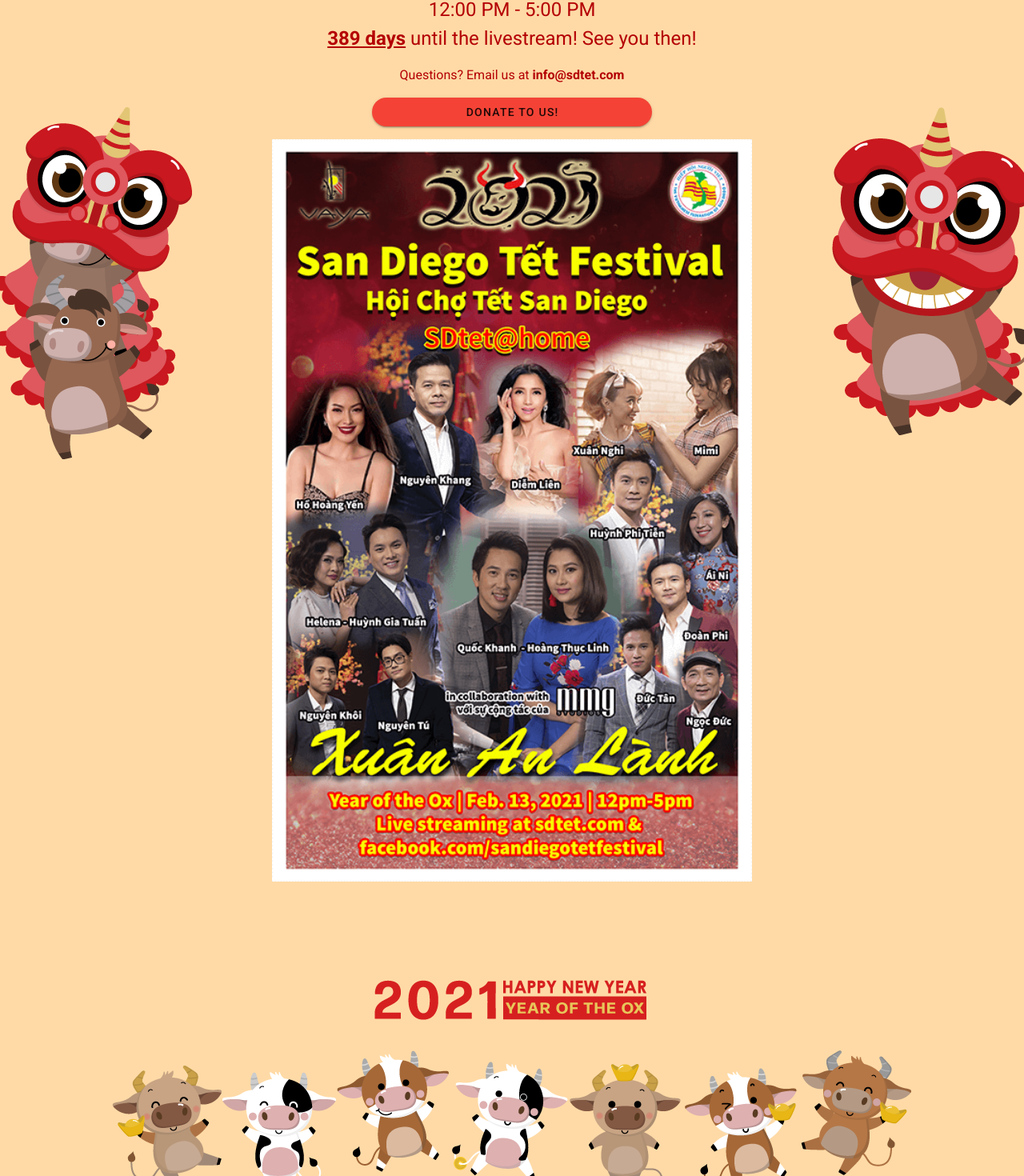
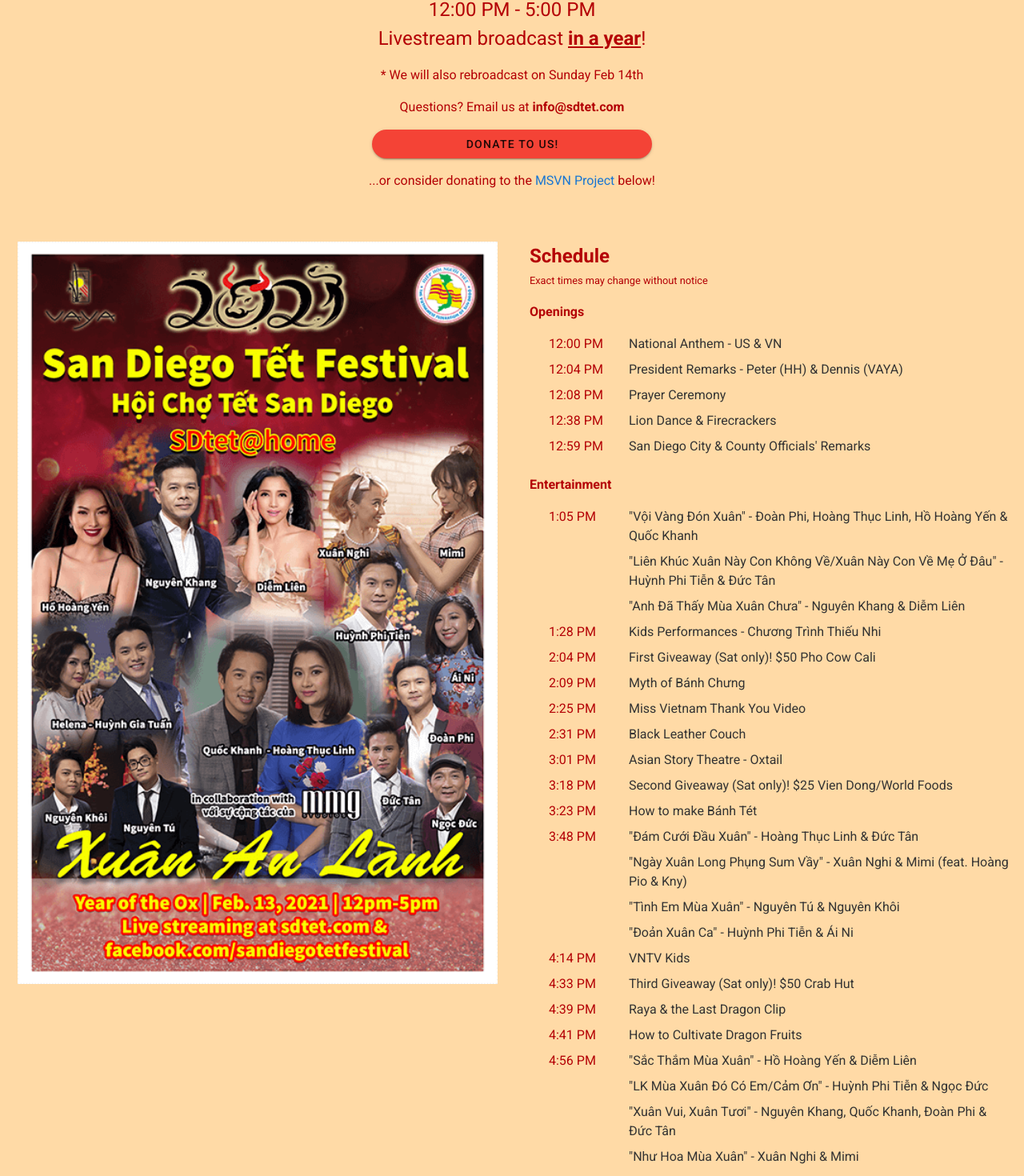
Before and after one commit to alanttran/sdtet-2019, a Vue app: page / in a window 1280 px wide. Shown: the part 459-1929 px from the top of the page at 80% size. Built offline with nearby package versions, Linux system fonts and the light colour scheme; what vue-smooth-scroll would draw is missing.

Commit message:
updated site w msvn stuff

```diff
--- a/src/App.vue
+++ b/src/App.vue
@@ -12,33 +12,175 @@
       <about></about>
       <directions></directions> -->
       <div style="text-align: center; padding: 8px; font-size: 18px">
-        The <b>Vietnamese American Youth Alliance</b> and <b>Vietnamese Federation of San Diego</b> presents...
+        The <b>Vietnamese American Youth Alliance</b> and
+        <b>Vietnamese Federation of San Diego</b> presents...
       </div>
       <div class="banner" style="">
         <!-- <img width="800px"
           src="https://t3.ftcdn.net/jpg/04/03/53/94/240_F_403539445_YIxppSktN5m8UcjvQYuHgQuREuD1NX6m.jpg"
           alt=""
         /> -->
-        <div style="font-family: 'Oswald', sans-serif; text-shadow: 4px 3px 0 #111; text-align: center; padding-top: 32px;">
-          <div style="color: white; font-size: 48px;">San Diego Tết Festival</div>
-          <div style="color: white; font-size: 32px;">Hội Chợ Tết San Diego</div>
-          <div style="color: white; font-size: 32px;">SDTet @ Home</div>
-          <div style="color: white; font-size: 32px;">Xuân An Lành</div>
+        <div
+          style="
+            font-family: 'Oswald', sans-serif;
+            text-shadow: 4px 3px 0 #111;
+            text-align: center;
+            padding-top: 32px;
+          "
+        >
+          <div style="color: white; font-size: 48px">
+            San Diego Tết Festival
+          </div>
+          <div style="color: white; font-size: 32px">Hội Chợ Tết San Diego</div>
+          <div style="color: white; font-size: 32px">SDTet @ Home</div>
+          <div style="color: white; font-size: 32px">Xuân An Lành</div>
         </div>
       </div>
 
-      <div style="overflow: hidden; position: relative;">
-        <div style="text-align: center;"><br/>
-        <p style="font-size: 24px;"><b>February 13th, 2021</b><br/> 12:00 PM - 5:00 PM<br/><u><b>{{timeLeft}} days</b></u> until the livestream! See you then!</p>
-        <p>Questions? Email us at <b>info@sdtet.com</b></p>
-        <p style="text-align: center;"><v-btn style="width:350px" href="https://www.paypal.com/fundraiser/charity/1440775" target="_blank" rounded color="red">Donate to us!</v-btn></p>
-        <img style="width: 100%; max-width: 600px" src="./assets/tet-at-home.png" alt />
+      <div style="overflow: hidden; position: relative">
+        <div style="text-align: center">
+          <br />
+          <p style="font-size: 24px">
+            <b>February 13th, 2021</b><br />
+            12:00 PM - 5:00 PM<br />Livestream broadcast <u
+              ><b>{{ timeLeft }}</b></u
+            >!
+
+          </p>
+          <p>* We will also rebroadcast on Sunday Feb 14th</p>
+          <p>Questions? Email us at <b>info@sdtet.com</b></p>
+          <p style="text-align: center">
+            <v-btn
+              style="width: 350px"
+              href="https://www.paypal.com/fundraiser/charity/1440775"
+              target="_blank"
+              rounded
+              color="red"
+              >Donate to us!</v-btn
+            >
+          </p>
+          <p>...or consider donating to the <a href="#MSVN-project">MSVN Project</a> below!</p>
+        </div>
+        <!-- <img style="position: absolute; top: 200px; left: calc(50% - 650px);" src="./assets/ox-lion-dance.png" alt="">
+        <img style="position: absolute; top: 200px; right: calc(50% - 650px);" src="./assets/ox-lion-dance-2.png" alt=""> -->
       </div>
-        <img style="position: absolute; top: 200px; left: calc(50% - 650px);" src="./assets/ox-lion-dance.png" alt="">
-        <img style="position: absolute; top: 200px; right: calc(50% - 650px);" src="./assets/ox-lion-dance-2.png" alt="">
+      <div style="max-width: 1024px; margin: 0 auto">
+        <div style="display: none; padding: 56.25% 0 0 0; position: relative">
+          <iframe
+            src="https://vimeo.com/event/691615/embed/94480f9de0"
+            frameborder="0"
+            allow="autoplay; fullscreen; picture-in-picture"
+            allowfullscreen
+            style="
+              position: absolute;
+              top: 0;
+              left: 0;
+              width: 100%;
+              height: 100%;
+            "
+          ></iframe>
+        </div>
+      </div>
+      <div style="display: flex; max-width: 1280px; margin: 48px auto">
+        <div
+          class="poster"
+          style="flex: 50%; min-width: 360px; text-align: center"
+        >
+          <img
+            style="width: 100%; margin-bottom: 48px; max-width: 600px"
+            src="./assets/tet-at-home.png"
+            alt
+          />
+        </div>
+        <div
+          style="
+            flex: auto;
+            min-width: 360px;
+            padding-left: 16px;
+            padding-right: 16px;
+          "
+        >
+          <div style="margin: 0 auto; max-width: 600px">
+            <p>
+              <b style="font-size: 24px">Schedule</b><br /><small
+                >Exact times may change without notice</small
+              >
+            </p>
+
+            <p><b>Openings</b></p>
+            <ul>
+              <li
+                v-for="timeslot in schedule1"
+                :key="timeslot.id"
+                class="ox-timeslot"
+              >
+                <span class="ox-time">{{ timeslot.time }}</span>
+                <span class="ox-text">{{ timeslot.text }}</span>
+              </li>
+            </ul>
+            <br />
+            <!-- <p><b>Official Remarks</b></p>
+            <ul>
+              <li v-for="timeslot in schedule2" :key="timeslot.id" class="ox-timeslot">
+                <span class="ox-time">{{timeslot.time}}</span>
+                <span class="ox-text">{{timeslot.text}}</span>
+              </li>
+            </ul>
+            <br/> -->
+            <p><b>Entertainment</b></p>
+            <ul>
+              <li
+                v-for="timeslot in schedule3"
+                :key="timeslot.id"
+                class="ox-timeslot"
+              >
+                <span class="ox-time">{{ timeslot.time }}</span>
+                <span class="ox-text">{{ timeslot.text }}</span>
+              </li>
+            </ul>
+            <br />
+          </div>
+        </div>
+      </div>
+      <div style="text-align: center; max-width: 960px; margin: 75px auto; color: black">
+        <h1>Miss Vietnam San Diego</h1>
+        <p>Our Royal Court is proud to announce their dedication to another year of representing the Vietnamese American community of San Diego. We look forward to crowning the next Miss Vietnam San Diego Royal Court in 2022!</p>
+        <p><img style="width: 100%; max-width: 1024px;" src="./assets/msvn-court.png" alt=""></p>
+      </div>
+      <div style="display: flex;max-width: 960px; margin: 0 auto; color: black">
+        <div>
+          <img class="msvn-project-image" src="./assets/community-project.png" alt="">
+        </div>
+        <div style="padding-left: 32px; padding-right: 32px;">
+          <h1 id="MSVN-project" style="padding-top: 0">Community Project</h1>
+          <h2>North County Lineline: Communities in Action</h2>
+          <p>
+            For our final project, Miss Vietnam San Diego is proud to raise funds
+            to support Communities in Action. This program helps hardworking
+            low-income individual get the support they need to live without
+            worrying about paying for their next meal or meeting next month's
+            rent. With your support, our goal is to raise $300 in donations to
+            help these families towards financial stability and empowerment.
+          </p>
+          <p><u>Nearly 14% of San Diego County's population live below the federal poverty threshold.</u></p>
+          <p>
+            Your donation will go towards...
+            <ul>
+              <li>School supplies for students</li>
+              <li>Essential hygiene products</li>
+              <li>Gas cards and passes for North County Transit District</li>
+              <li>Emergency assistance for basic needs</li>
+              <li>Helping families follows a budget, increase savings and maintain permanent housing.</li>
+            </ul>
+          </p>
+          <p>***<b>Donations can be made through Venmo <b><u>@MISSVIETNAMSD</u></b>. Every $5 donation receives a free lixi envelope from us!</b>***</p>
+          <p>Thank you for your continued support!</p>
+        </div>
       </div>
       <div class="ox-footer"></div>
-      <div style="text-align: center;"><span>© 2021 San Diego Tết Festival</span></div>
+      <div style="text-align: center">
+        <span>© 2021 San Diego Tết Festival</span>
+      </div>
       <!-- <v-dialog v-model="dialog" width="750">
         <v-card>
           <v-card-title class="headline grey lighten-2" primary-title
@@ -115,7 +257,165 @@ export default {
     return {
       dialog: false,
       pressReleaseText: markdown,
-      timeLeft: ""
+      timeLeft: "",
+      schedule1: [
+        {
+          time: "12:00 PM",
+          text: "National Anthem - US & VN",
+        },
+        {
+          time: "12:04 PM",
+          text: "President Remarks - Peter (HH) & Dennis (VAYA)",
+        },
+        {
+          time: "12:08 PM",
+          text: "Prayer Ceremony",
+        },
+        {
+          time: "12:38 PM",
+          text: "Lion Dance & Firecrackers",
+        },
+        {
+          time: "12:59 PM",
+          text: "San Diego City & County Officials' Remarks",
+        },
+      ],
+      schedule2: [
+        {
+          time: "12:59 PM",
+          text: "Senate President Pro Tempore Toni Atkins",
+        },
+        {
+          time: "1:00 PM",
+          text: "Assemblymember Brian Maienschein",
+        },
+        {
+          time: "1:01 PM",
+          text: "County Supervisor Nathan Fletcher",
+        },
+        {
+          time: "1:02 PM",
+          text: "County Supervisor Terra Lawson-Renner",
+        },
+        {
+          time: "1:03 PM",
+          text: "City Attorney's Office Mara Elliott",
+        },
+        {
+          time: "1:04 PM",
+          text: "Police Chief David Nisleit",
+        },
+        {
+          time: "1:05 PM",
+          text: "City Council President Jennifer Campbell",
+        },
+        {
+          time: "1:05 PM",
+          text: "Council District 6 - Chris Cate",
+        },
+      ],
+      schedule3: [
+        {
+          time: "1:05 PM",
+          text:
+            '"Vội Vàng Đón Xuân" - Đoàn Phi, Hoàng Thục Linh, Hồ Hoàng Yến & Quốc Khanh',
+        },
+        {
+          time: "",
+          text:
+            '"Liên Khúc Xuân Này Con Không Về/Xuân Này Con Về Mẹ Ở Đâu" - Huỳnh Phi Tiễn & Đức Tân',
+        },
+        {
+          time: "",
+          text: '"Anh Đã Thấy Mùa Xuân Chưa" - Nguyên Khang & Diễm Liên',
+        },
+        {
+          time: "1:28 PM",
+          text: "Kids Performances - Chương Trình Thiếu Nhi",
+        },
+        {
+          time: "2:04 PM",
+          text: "First Giveaway (Sat only)! $50 Pho Cow Cali",
+        },
+        {
+          time: "2:09 PM",
+          text: "Myth of Bánh Chưng",
+        },
+        {
+          time: "2:25 PM",
+          text: "Miss Vietnam Thank You Video",
+        },
+        {
+          time: "2:31 PM",
+          text: "Black Leather Couch",
+        },
+        {
+          time: "3:01 PM",
+          text: "Asian Story Theatre - Oxtail",
+        },
+        {
+          time: "3:18 PM",
+          text: "Second Giveaway (Sat only)! $25 Vien Dong/World Foods",
+        },
+        {
+          time: "3:23 PM",
+          text: "How to make Bánh Tét",
+        },
+        {
+          time: "3:48 PM",
+          text: '"Đám Cưới Đầu Xuân" - Hoàng Thục Linh & Đức Tân',
+        },
+        {
+          time: "",
+          text:
+            '"Ngày Xuân Long Phụng Sum Vầy" - Xuân Nghi & Mimi (feat. Hoàng Pio & Kny)',
+        },
+        {
+          time: "",
+          text: '"Tình Em Mùa Xuân" - Nguyên Tú & Nguyên Khôi',
+        },
+        {
+          time: "",
+          text: '"Đoản Xuân Ca" - Huỳnh Phi Tiễn & Ái Ni',
+        },
+        {
+          time: "4:14 PM",
+          text: "VNTV Kids",
+        },
+        {
+          time: "4:33 PM",
+          text: "Third Giveaway (Sat only)! $50 Crab Hut",
+        },
+        {
+          time: "4:39 PM",
+          text: "Raya & the Last Dragon Clip",
+        },
+        {
+          time: "4:41 PM",
+          text: "How to Cultivate Dragon Fruits",
+        },
+        {
+          time: "4:56 PM",
+          text: '"Sắc Thắm Mùa Xuân" - Hồ Hoàng Yến & Diễm Liên',
+        },
+        {
+          time: "",
+          text: '"LK Mùa Xuân Đó Có Em/Cảm Ơn" - Huỳnh Phi Tiễn & Ngọc Đức',
+        },
+        {
+          time: "",
+          text:
+            '"Xuân Vui, Xuân Tươi" - Nguyên Khang, Quốc Khanh, Đoàn Phi & Đức Tân',
+        },
+        {
+          time: "",
+          text: '"Như Hoa Mùa Xuân" - Xuân Nghi & Mimi',
+        },
+        {
+          time: "5:15 PM",
+          text: "Closing Remarks & Lion Dance",
+        },
+      ],
     };
   },
   methods: {
@@ -125,10 +425,10 @@ export default {
   },
   created() {
     var moment = require("moment");
-    var todaysdate = moment();
-    var festivalDate = moment("2021-02-13");
-    this.timeLeft = festivalDate.diff(todaysdate, "days");
-  }
+    // var todaysdate = moment();
+    // var festivalDate = moment("2021-02-14");
+    this.timeLeft = moment("20210213 12:00", "YYYYMMDD h:mm").fromNow(); // 9 years ago
+  },
 };
 </script>
 
--- a/src/theme/style.scss
+++ b/src/theme/style.scss
@@ -27,6 +27,30 @@ a{
 
 	&:hover{
 		color: $link-hover-color;
+	}
+}
+
+.poster, .msvn-project-image{
+	@media(max-width: 1024px){
+		display: none;
+	}
+}
+
+
+
+.ox-timeslot{
+	display: flex;
+
+	+ .ox-timeslot{
+		padding-top: 8px;
+	}
+
+	.ox-time{
+		flex: 0 0 100px;
+	}
+	.ox-text{
+		flex: auto;
+		color: #333;
 	}
 }
 
```
Also changed, not shown: src/assets/community-project.png (added), src/assets/msvn-court.png (added).
